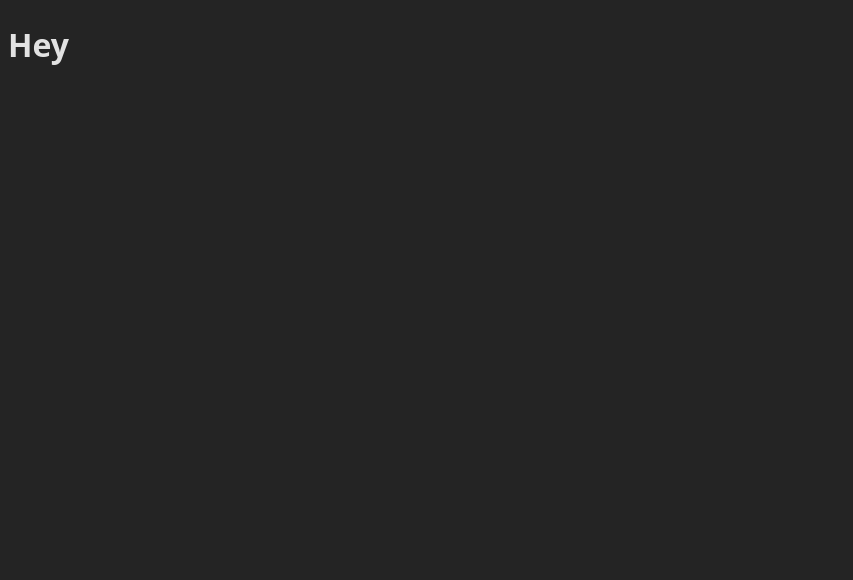
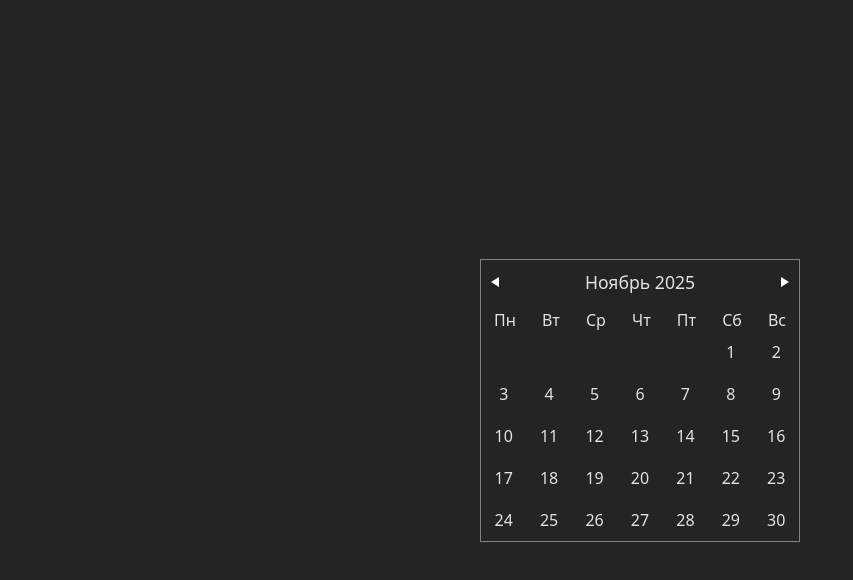
Before and after one commit to pros2s/vue-calc, a Vue app: page / in a window 1280 px wide. Shown: the top 580 px of the page, without its empty margins (0-853 px from the left). Built offline with nearby package versions, Linux system fonts and the light colour scheme.

Commit message:
first view

```diff
--- a/package.json
+++ b/package.json
@@ -4,7 +4,7 @@
   "version": "0.0.0",
   "type": "module",
   "scripts": {
-    "dev": "vite",
+    "start": "vite",
     "build": "vue-tsc -b && vite build",
     "preview": "vite preview"
   },
--- /dev/null
+++ b/shims-vue.d.ts
@@ -0,0 +1,5 @@
+declare module '*.vue' {
+  import type { DefineComponent } from 'vue';
+  const component: DefineComponent<{}, {}, any>;
+  export default component;
+}
--- a/src/App.vue
+++ b/src/App.vue
@@ -1,7 +1,7 @@
-<script setup lang="ts"></script>
+<script setup lang="ts">
+import Calendar from './components/Calendar/Calendar.vue';
+</script>
 
 <template>
-  <h1>Hey</h1>
+	<Calendar />
 </template>
-
-<style scoped></style>
--- /dev/null
+++ b/src/components/Calendar/Calendar.vue
@@ -0,0 +1,150 @@
+<script setup lang="ts">
+import { ref, computed } from 'vue';
+
+const year = ref(new Date().getFullYear());
+const month = ref(new Date().getMonth());
+
+const monthNames = [
+	'Январь',
+	'Февраль',
+	'Март',
+	'Апрель',
+	'Май',
+	'Июнь',
+	'Июль',
+	'Август',
+	'Сентябрь',
+	'Октябрь',
+	'Ноябрь',
+	'Декабрь',
+] as const;
+
+const weekDays = ['Пн', 'Вт', 'Ср', 'Чт', 'Пт', 'Сб', 'Вс'] as const;
+
+// months
+const prevMonth = () => {
+	if (month.value === 0) {
+		month.value = 11;
+		year.value--;
+	} else {
+		month.value--;
+	}
+};
+
+const nextMonth = () => {
+	if (month.value === 11) {
+		month.value = 0;
+		year.value++;
+	} else {
+		month.value++;
+	}
+};
+
+const firstDayOfMonth = computed(() =>
+	new Date(year.value, month.value, 1).getDay(),
+);
+
+const daysInMonth = computed(() =>
+	new Date(year.value, month.value + 1, 0).getDate(),
+);
+
+// empty squares before start day
+const startOffset = computed(() => {
+	const day = firstDayOfMonth.value;
+	return day === 0 ? 6 : day - 1;
+});
+
+// calendar net
+const calendarDays = computed((): (number | null)[] => {
+	const days: (number | null)[] = [];
+
+	// empty squares
+	for (let i = 0; i < startOffset.value; i++) {
+		days.push(null);
+	}
+
+	for (let day = 1; day <= daysInMonth.value; day++) {
+		days.push(day);
+	}
+
+	return days;
+});
+</script>
+
+<template>
+	<div class="calendar">
+		<!-- Header -->
+		<div class="calendar-header">
+			<button @click="prevMonth" class="nav-btn left-arrow"/>
+			<p>{{ monthNames[month] }} {{ year }}</p>
+			<button @click="nextMonth" class="nav-btn right-arrow"/>
+		</div>
+
+		<!-- Week days -->
+		<div class="weekdays">
+			<span v-for="day in weekDays" :key="day" class="weekday">
+				{{ day }}
+			</span>
+		</div>
+
+		<!-- Month's days -->
+		<div class="days">
+			<button
+				v-for="(day, index) in calendarDays"
+				:key="index"
+				:class="{ day: true, empty: !day }"
+			>
+				{{ day ?? '' }}
+			</button>
+		</div>
+	</div>
+</template>
+
+<style scoped>
+.calendar {
+	max-width: 320px;
+	border: 1px solid gray;
+  margin: auto;
+}
+
+.calendar-header {
+	display: flex;
+	justify-content: space-between;
+	align-items: center;
+  padding: 10px;
+  font-size: 1.1rem;
+  margin-bottom: 5px;
+}
+
+.nav-btn {
+  width: 0;
+  height: 0;
+  border-top: 5px solid transparent;
+  border-bottom: 5px solid transparent;
+
+}
+
+.left-arrow {
+  border-right: 8px solid #fff;
+}
+
+.right-arrow {
+  border-left: 8px solid #fff;
+}
+
+.weekdays {
+  display: flex;
+  justify-content: space-around;
+  font-size: 1rem;
+}
+
+.days {
+	display: grid;
+	grid-template-columns: repeat(7, 1fr);
+}
+
+.day {
+  text-align: center;
+  padding: 10px;
+}
+</style>
--- a/src/style.css
+++ b/src/style.css
@@ -1,14 +1,129 @@
 :root {
   font-family: system-ui, Avenir, Helvetica, Arial, sans-serif;
-  line-height: 1.5;
-  font-weight: 400;
 
-  color-scheme: light dark;
   color: rgba(255, 255, 255, 0.87);
   background-color: #242424;
+}
 
-  font-synthesis: none;
-  text-rendering: optimizeLegibility;
-  -webkit-font-smoothing: antialiased;
-  -moz-osx-font-smoothing: grayscale;
+* {
+  padding: 0px;
+  margin: 0px;
+  border: none;
 }
+
+*,
+*::before,
+*::after {
+  box-sizing: border-box;
+}
+
+html,
+body {
+  height: 100%;
+}
+
+#app {
+  width: 100%;
+}
+
+body {
+  display: flex;
+  justify-content: center;
+  align-items: center;
+}
+
+a,
+a:link,
+a:visited {
+  text-decoration: none;
+}
+
+a:hover {
+  text-decoration: none;
+}
+
+aside,
+nav,
+footer,
+header,
+section,
+main {
+  display: block;
+}
+
+h1,
+h2,
+h3,
+h4,
+h5,
+h6,
+p {
+  font-size: inherit;
+  font-weight: inherit;
+}
+
+ul,
+ul li {
+  list-style: none;
+}
+
+img {
+  vertical-align: top;
+}
+
+img,
+svg {
+  max-width: 100%;
+  height: auto;
+}
+
+address {
+  font-style: normal;
+}
+
+input,
+textarea,
+button,
+select {
+  font-family: inherit;
+  font-size: inherit;
+  color: inherit;
+  background-color: transparent;
+}
+
+input::-ms-clear {
+  display: none;
+}
+
+button,
+input[type='submit'] {
+  display: inline-block;
+  box-shadow: none;
+  background-color: transparent;
+  background: none;
+  cursor: pointer;
+}
+
+input:focus,
+input:active,
+button:focus,
+button:active {
+  outline: none;
+}
+
+button::-moz-focus-inner {
+  padding: 0;
+  border: 0;
+}
+
+label {
+  cursor: pointer;
+}
+
+legend {
+  display: block;
+}
+
+input[type='file'] {
+  max-width: 100%;
+}
```
